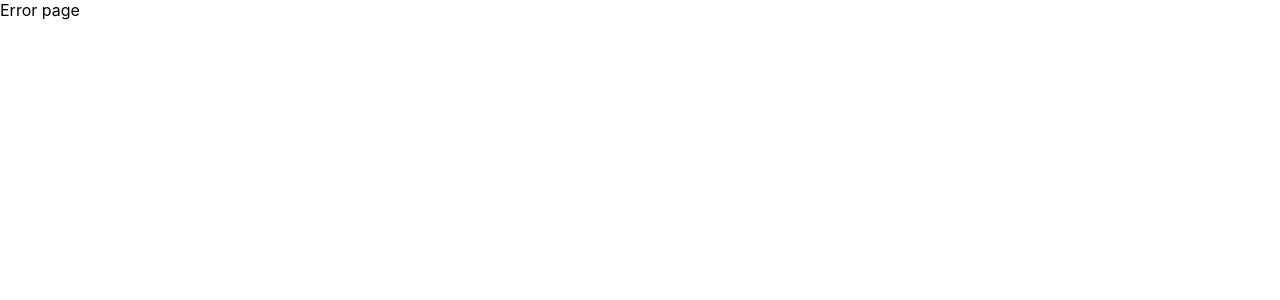
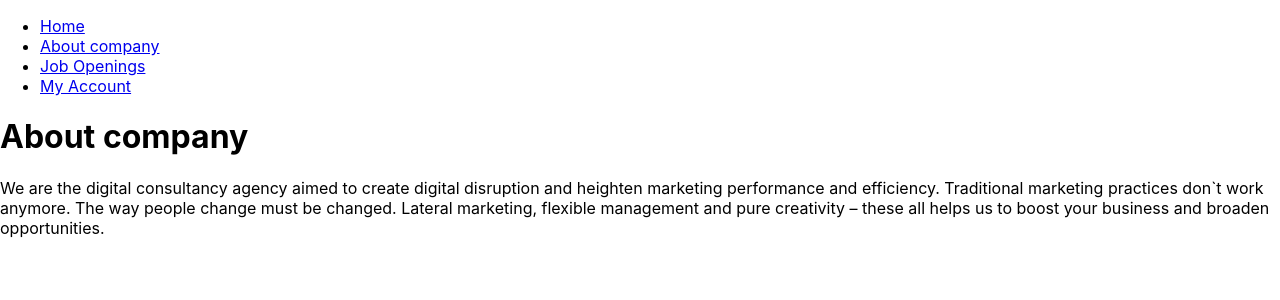
Before and after one commit to boyk0/ats-react, a React (Create React App) app: page /about-company in a window 1280 px wide. Before the commit this address had no page. Shown: the top 300 px of the page. Built offline with nearby package versions, Linux system fonts and the light colour scheme.

Commit message:
about company content

```diff
--- a/package.json
+++ b/package.json
@@ -6,8 +6,10 @@
     "@testing-library/jest-dom": "^5.16.5",
     "@testing-library/react": "^13.4.0",
     "@testing-library/user-event": "^13.5.0",
+    "i18next": "^22.4.9",
     "react": "^18.2.0",
     "react-dom": "^18.2.0",
+    "react-i18next": "^12.1.4",
     "react-router-dom": "^6.8.0",
     "react-scripts": "5.0.1",
     "web-vitals": "^2.1.4"
--- a/src/App.js
+++ b/src/App.js
@@ -1,6 +1,7 @@
 import {
     Outlet,
 } from 'react-router-dom';
+import './i18n';
 import { Navigation } from './components/navigation/navigation';
 
 export function App() {
--- a/src/components/navigation/navigation.js
+++ b/src/components/navigation/navigation.js
@@ -1,20 +1,23 @@
 import { Link } from 'react-router-dom';
+import { useTranslation } from 'react-i18next';
 
 export const Navigation = () => {
+	const { t } = useTranslation();
+
 	return(
 		<nav>
 			<ul>
 				<li>
-					<Link to={`/`}>Home</Link>
+					<Link to={`/`}>{t('Home')}</Link>
 				</li>
 				<li>
-					<Link to={`about`}>About</Link>
+					<Link to={`about-company`}>{t('About company')}</Link>
 				</li>
 				<li>
-					<Link to={`job-openings`}>Job Openings</Link>
+					<Link to={`job-openings`}>{t('Job Openings')}</Link>
 				</li>
 				<li>
-					<Link to={`my-account`}>My Account</Link>
+					<Link to={`my-account`}>{t('My Account')}</Link>
 				</li>
 			</ul>
 		</nav>
--- /dev/null
+++ b/src/i18n.js
@@ -0,0 +1,27 @@
+import i18n from 'i18next';
+import { initReactI18next } from 'react-i18next';
+
+const resources = {
+	en: {
+		translation: {
+			"Home": "Home",
+			"About company": "About company",
+			"Job Openings": "Job Openings",
+			"My Account": "My Account",
+			"About company header": "About company",
+			"About company content": "We are the digital consultancy agency aimed to create digital disruption and heighten marketing performance and efficiency.\n\nTraditional marketing practices don`t work anymore. The way people change must be changed. Lateral marketing, flexible management and pure creativity – these all helps us to boost your business and broaden opportunities.",
+		}
+	},
+};
+
+i18n
+	.use(initReactI18next)
+	.init({
+		resources,
+		lng: 'en',
+		interpolation: {
+			escapeValue: false // react already safes from xss
+		}
+	});
+
+export default i18n;
--- a/src/index.js
+++ b/src/index.js
@@ -22,7 +22,7 @@ const router = createBrowserRouter([
                 element: <Home />,
             },
             {
-                path: "about",
+                path: "about-company",
                 element: <AboutCompany />,
             },
             {
--- a/src/pages/aboutCompany/AboutCompany.js
+++ b/src/pages/aboutCompany/AboutCompany.js
@@ -1,7 +1,19 @@
+import { useTranslation } from 'react-i18next';
+
 export const AboutCompany = () => {
+	const { t } = useTranslation();
+
 	return (
 		<div className="AboutCompany">
-			About company page
+			<div className="AboutCompany-header">
+				<h1>{t('About company header')}</h1>
+			</div>
+
+			<div className="AboutCompany-content">
+				<span>
+					{t('About company content')}
+				</span>
+			</div>
 		</div>
 	);
 }
```
Also changed, not shown: 1 other file (tests, documents, lock files or other folders).
